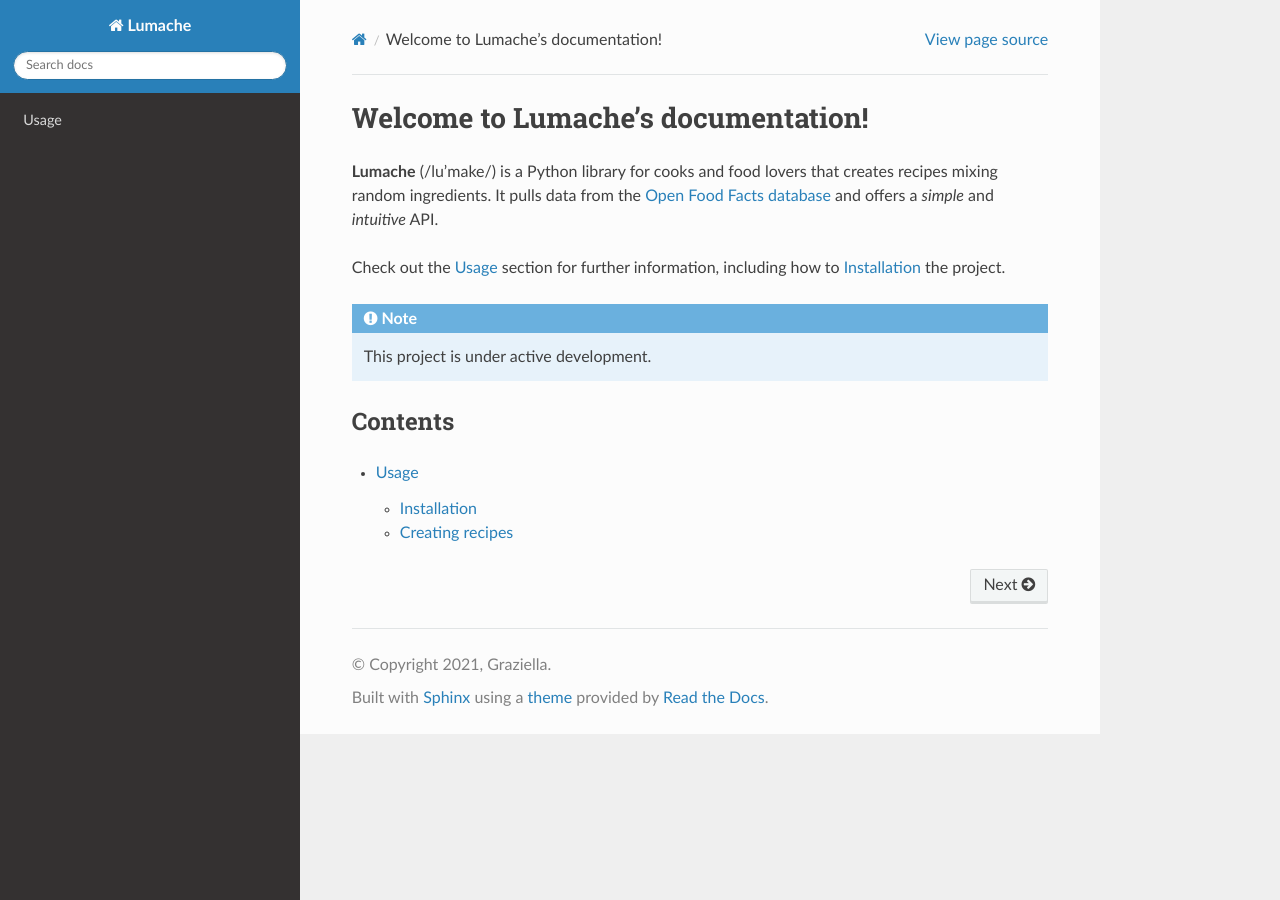
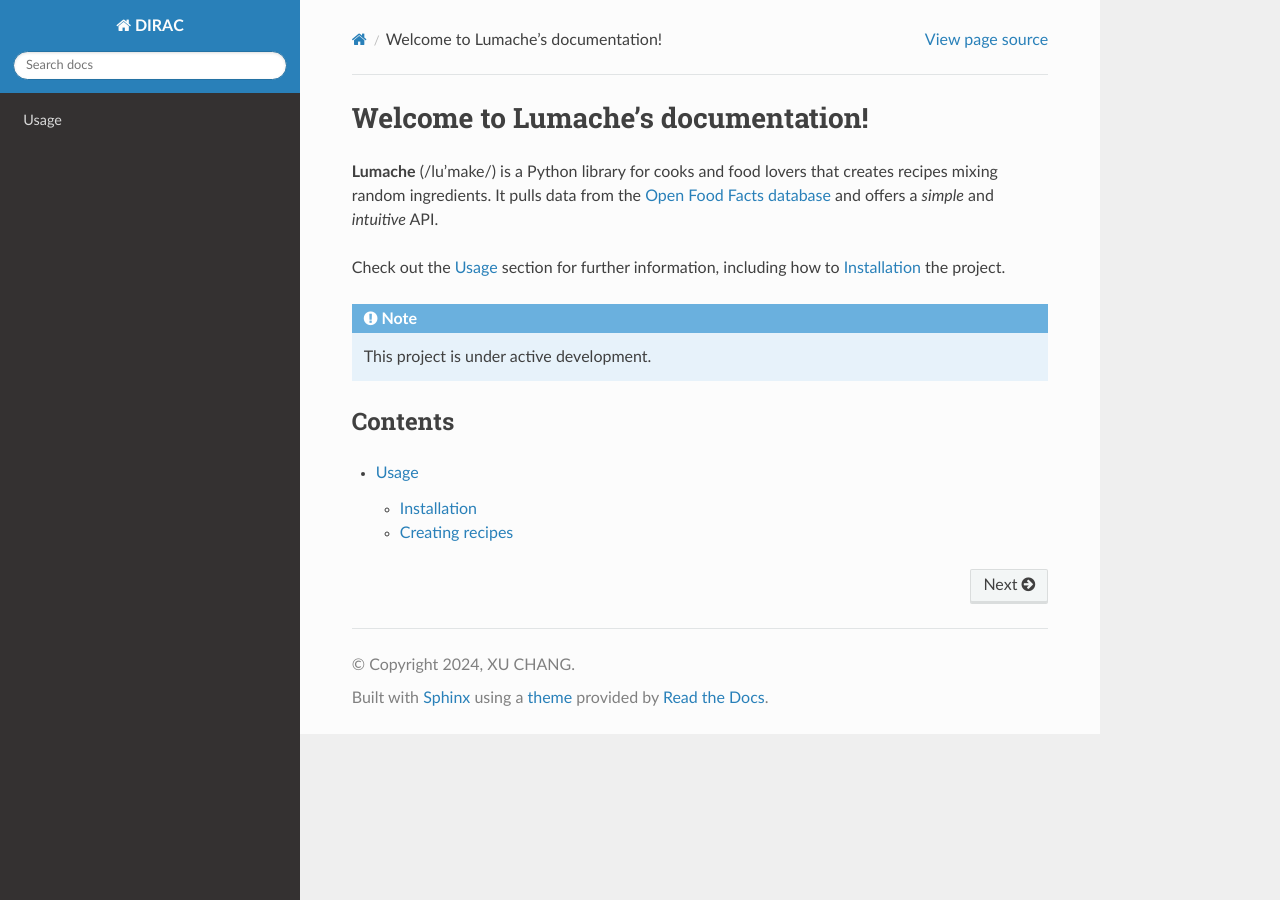
Before and after one commit to EsdenRun/DIRAC, a Sphinx documentation site: the page built from docs/source/index.rst, in a window 1280 px wide. Built offline with Sphinx 7.4.7 and the Read the Docs theme 3.1.0, drawn with Linux system fonts in a browser that asks for light colours.

Commit message:
Update conf.py

```diff
--- a/docs/source/conf.py
+++ b/docs/source/conf.py
@@ -2,9 +2,9 @@
 
 # -- Project information
 
-project = 'Lumache'
-copyright = '2021, Graziella'
-author = 'Graziella'
+project = 'DIRAC'
+copyright = '2024, XU CHANG'
+author = 'XU CHANG'
 
 release = '0.1'
 version = '0.1.0'
```
